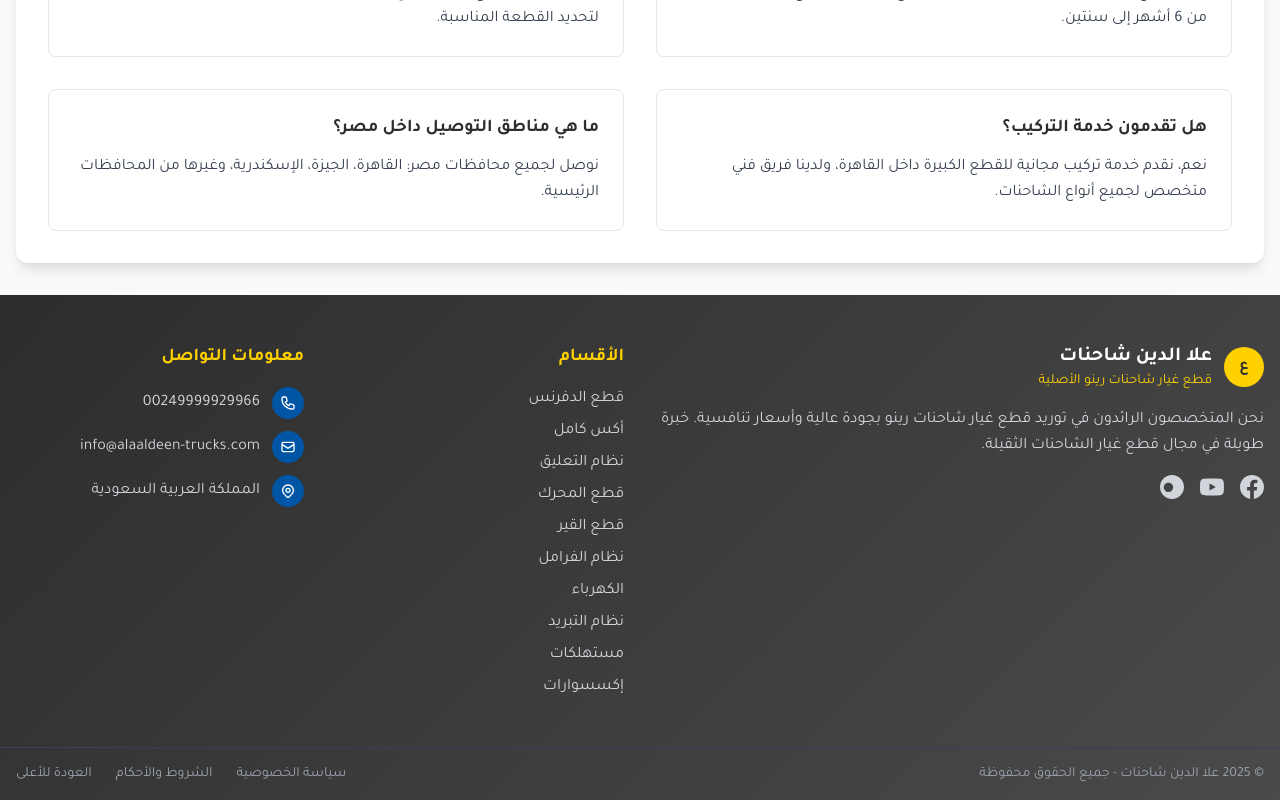
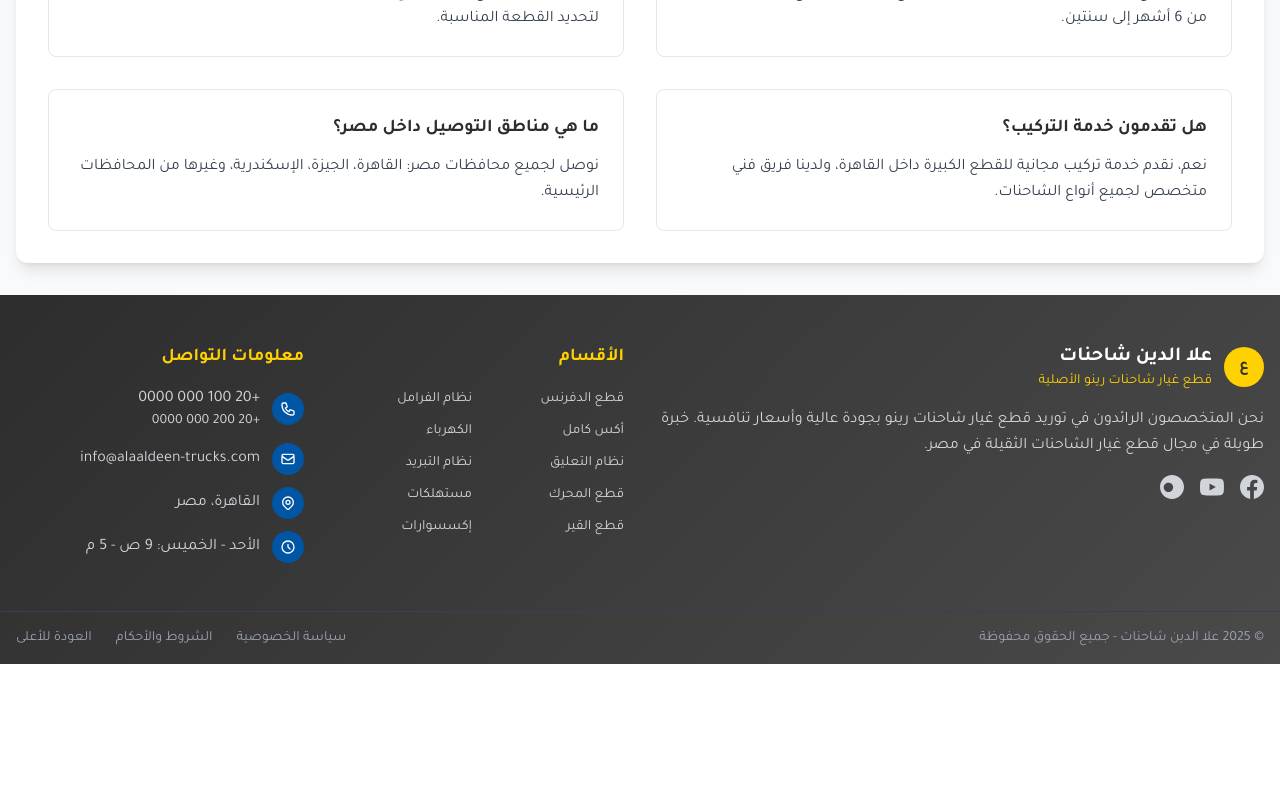
Before and after one commit to AbdelrahimAdam/allaa-shahinat, a React (Vite) app: page /contact in a window 1280 px wide. Shown: the part 1955-2755 px from the top of the page. After the commit the page ends 2619 px from the top, so only its background shows below. Built offline with nearby package versions, Linux system fonts and the light colour scheme.

Commit message:
Update Footer.jsx

```diff
--- a/src/components/Footer.jsx
+++ b/src/components/Footer.jsx
@@ -1,23 +1,18 @@
 import React from 'react'
 import { Link } from 'react-router-dom'
 import { useScrollToTop } from '../hooks/useScrollToTop'
+import productsData from '../data/products.json'
 
 const Footer = () => {
   const currentYear = new Date().getFullYear()
   const { scrollToTop } = useScrollToTop()
 
-  const categories = [
-    'قطع الدفرنس',
-    'أكس كامل',
-    'نظام التعليق',
-    'قطع المحرك',
-    'قطع القير',
-    'نظام الفرامل',
-    'الكهرباء',
-    'نظام التبريد',
-    'مستهلكات',
-    'إكسسوارات'
-  ]
+  // Get unique categories from products.json
+  const uniqueCategories = [...new Set(productsData.map(product => product.category))]
+
+  // Split categories into two arrays for two columns
+  const categoriesColumn1 = uniqueCategories.slice(0, Math.ceil(uniqueCategories.length / 2))
+  const categoriesColumn2 = uniqueCategories.slice(Math.ceil(uniqueCategories.length / 2))
 
   return (
     <footer className="industrial-gradient text-white">
@@ -38,7 +33,7 @@
             </div>
             <p className="text-gray-300 mb-4 leading-relaxed">
               نحن المتخصصون الرائدون في توريد قطع غيار شاحنات رينو بجودة عالية وأسعار تنافسية.
-              خبرة طويلة في مجال قطع غيار الشاحنات الثقيلة.
+              خبرة طويلة في مجال قطع غيار الشاحنات الثقيلة في مصر.
             </p>
             <div className="flex space-x-4 space-x-reverse">
               <a href="https://facebook.com" className="text-gray-300 hover:text-industrial-yellow transition-colors">
@@ -62,22 +57,39 @@
             </div>
           </div>
 
-          {/* Categories */}
+          {/* Categories - Column 1 */}
           <div>
             <h4 className="text-lg font-bold mb-4 text-industrial-yellow">الأقسام</h4>
+            <div className="grid grid-cols-2 gap-4">
               <ul className="space-y-2">
-              {categories.map((category) => (
+                {categoriesColumn1.map((category) => (
                   <li key={category}>
                     <Link
                       to={`/products?category=${encodeURIComponent(category)}`}
                       onClick={scrollToTop}
-                    className="text-gray-300 hover:text-white transition-colors"
+                      className="text-gray-300 hover:text-white transition-colors text-sm"
                     >
                       {category}
                     </Link>
                   </li>
                 ))}
               </ul>
+
+              {/* Categories - Column 2 */}
+              <ul className="space-y-2">
+                {categoriesColumn2.map((category) => (
+                  <li key={category}>
+                    <Link
+                      to={`/products?category=${encodeURIComponent(category)}`}
+                      onClick={scrollToTop}
+                      className="text-gray-300 hover:text-white transition-colors text-sm"
+                    >
+                      {category}
+                    </Link>
+                  </li>
+                ))}
+              </ul>
+            </div>
           </div>
 
           {/* Contact Info */}
@@ -90,7 +102,10 @@
                     <path strokeLinecap="round" strokeLinejoin="round" strokeWidth={2} d="M3 5a2 2 0 012-2h3.28a1 1 0 01.948.684l1.498 4.493a1 1 0 01-.502 1.21l-2.257 1.13a11.042 11.042 0 005.516 5.516l1.13-2.257a1 1 0 011.21-.502l4.493 1.498a1 1 0 01.684.949V19a2 2 0 01-2 2h-1C9.716 21 3 14.284 3 6V5z" />
                   </svg>
                 </div>
-                <span className="text-gray-300">00249999929966</span>
+                <div>
+                  <span className="text-gray-300 block">+20 100 000 0000</span>
+                  <span className="text-gray-300 block text-sm">+20 200 000 0000</span>
+                </div>
               </div>
               <div className="flex items-center space-x-3 space-x-reverse">
                 <div className="w-8 h-8 bg-renault-blue rounded-full flex items-center justify-center">
@@ -107,7 +122,15 @@
                     <path strokeLinecap="round" strokeLinejoin="round" strokeWidth={2} d="M15 11a3 3 0 11-6 0 3 3 0 016 0z" />
                   </svg>
                 </div>
-                <span className="text-gray-300">المملكة العربية السعودية</span>
+                <span className="text-gray-300">القاهرة، مصر</span>
+              </div>
+              <div className="flex items-center space-x-3 space-x-reverse">
+                <div className="w-8 h-8 bg-renault-blue rounded-full flex items-center justify-center">
+                  <svg className="w-4 h-4" fill="none" stroke="currentColor" viewBox="0 0 24 24">
+                    <path strokeLinecap="round" strokeLinejoin="round" strokeWidth={2} d="M12 8v4l3 3m6-3a9 9 0 11-18 0 9 9 0 0118 0z" />
+                  </svg>
+                </div>
+                <span className="text-gray-300">الأحد - الخميس: 9 ص - 5 م</span>
               </div>
             </div>
           </div>
```
Lines whose indentation alone changed are shown as unchanged.
